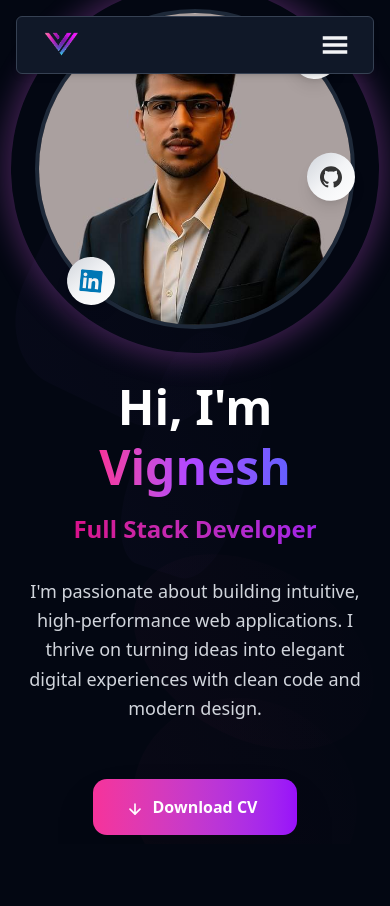
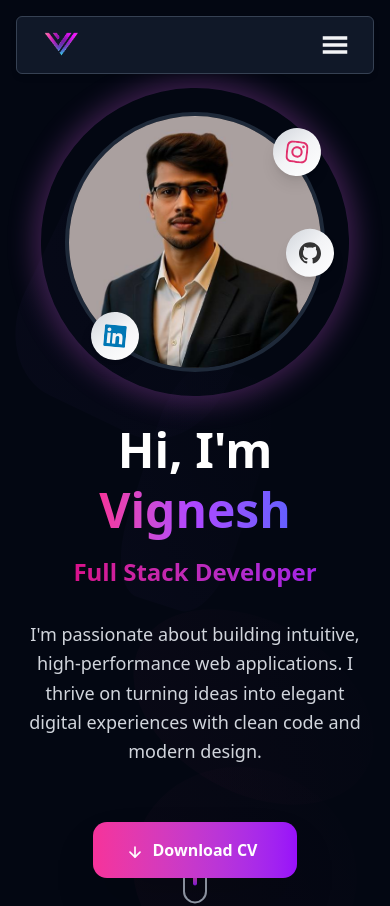
Before and after one commit to Vicky2122004/personal-portfolio, a React (Vite) app: page / in a window 390 px wide. Shown: the top 906 px of the page. Built offline with nearby package versions, Linux system fonts and the light colour scheme.

Commit message:
style: adjust Hero component layout and image sizing for improved responsiveness

```diff
--- a/src/components/Hero.tsx
+++ b/src/components/Hero.tsx
@@ -27,7 +27,7 @@ export const Hero: React.FC = () => {
 
   return (
     <div
-      className="min-h-screen bg-gray-950  flex items-center justify-center px-6 relative overflow-hidden"
+      className="min-h-screen bg-gray-950 flex items-center justify-center px-6 pt-28 pb-12 md:pt-36 lg:py-0 relative overflow-hidden"
       id="home"
     >
       {/* Floating shapes */}
@@ -163,7 +163,7 @@ export const Hero: React.FC = () => {
             initial={{ opacity: 0, scale: 0.8 }}
             animate={{ opacity: 1, scale: 1 }}
             transition={{ duration: 0.8, delay: 0.3 }}
-            className="relative w-[320px] h-[320px] md:w-[380px] md:h-[380px]"
+            className="relative w-[260px] h-[260px] sm:w-[320px] sm:h-[320px] md:w-[380px] md:h-[380px]"
           >
             {/* Outer glow ring */}
             <motion.div
```
Also changed, not shown: 1 other file (tests, documents, lock files or other folders).
